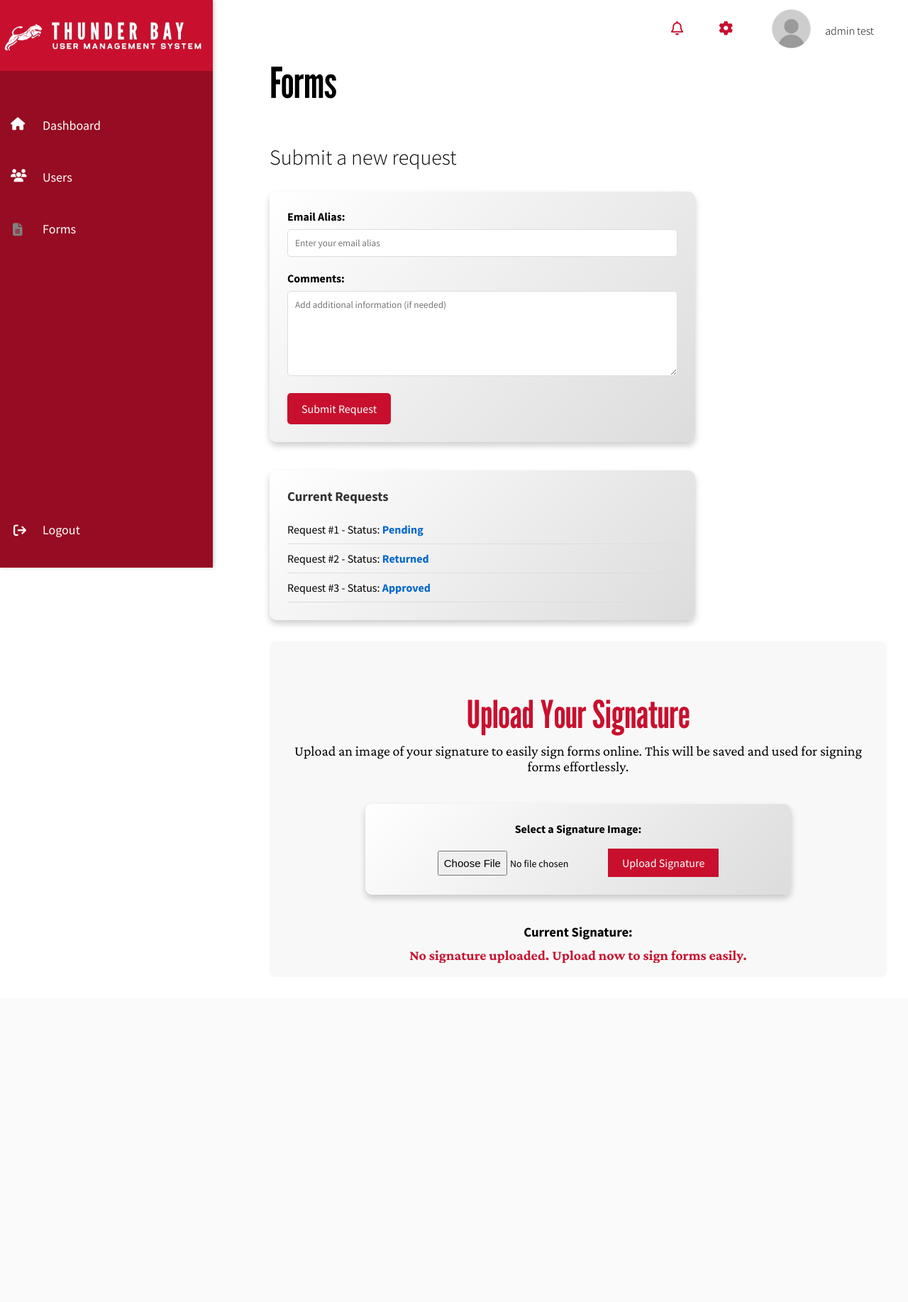
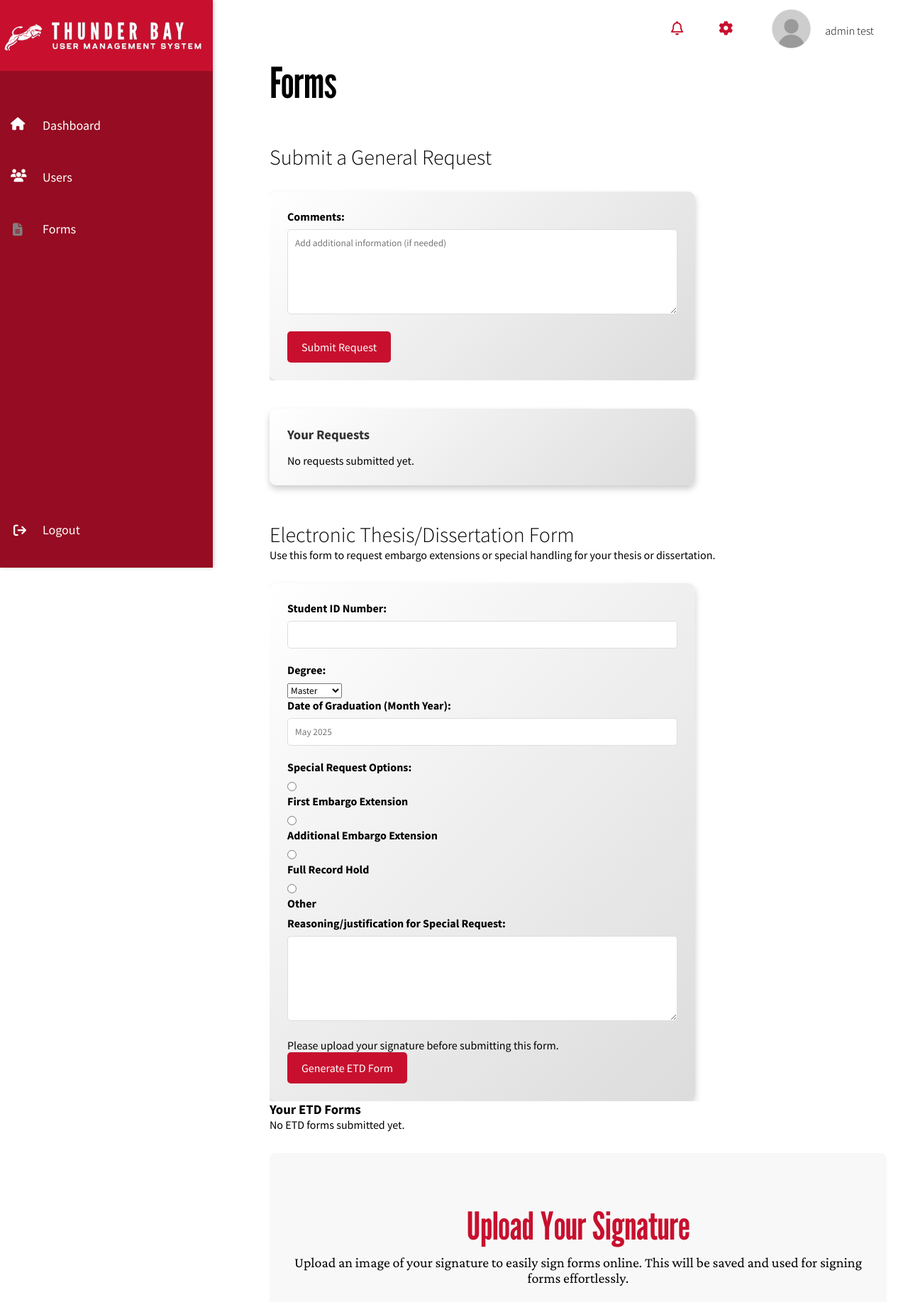
Before and after one commit to JosephRGonzalez/Project-v0.1-User-Management, a Django app: page /upload-signature/ in a window 1280 px wide. Shown: the top 1835 px of the page at 71% size. Before the commit the page ends 1357 px from the top, so only its background shows below. Run offline with Django 4.2, Linux system fonts and the light colour scheme; a user stored in the database is signed in; some libraries are stand-ins or nearby versions.

Commit message:
Electronic Thesis/Dissertation Form

```diff
--- a/templates/approval_requests.html
+++ b/templates/approval_requests.html
@@ -15,7 +15,6 @@
     <link href="https://fonts.googleapis.com/css2?family=Crimson+Pro:ital,wght@0,400;0,600;0,700;1,400;1,600;1,700&family=League+Gothic&family=Source+Sans+Pro:ital,wght@0,300;0,400;0,700;0,900;1,300;1,400;1,700;1,900&display=swap" rel="stylesheet">
 </head>
 
-
 <body>
     <!-- Navbar -->
     <nav class="navbar">
@@ -31,9 +30,8 @@
 
     <!-- Sidebar -->
     <div class="sidebar">
-
-        <div class = "logoContainer">
-            <img class = "logo" src="{% static 'images/logo2.png' %}" alt="logo">
+        <div class="logoContainer">
+            <img class="logo" src="{% static 'images/logo2.png' %}" alt="logo">
         </div>
 
         <div class="sidebar-content">
@@ -44,42 +42,136 @@
 
         <div class="logout-container">
             <a href="{% url 'logout' %}" class="logout-btn">Logout</a>
-            <i id = "logoutIcon" class="fa-solid fa-arrow-right-from-bracket"></i>
+            <i id="logoutIcon" class="fa-solid fa-arrow-right-from-bracket"></i>
         </div>
-
     </div>
-
 
     <!-- Main content -->
     <div class="main-content">
         <h1>Forms</h1>
-        <h2>Submit a new request</h2>
 
+        {% if messages %}
+        <div class="messages">
+            {% for message in messages %}
+            <div class="message {% if message.tags %}{{ message.tags }}{% endif %}">{{ message }}</div>
+            {% endfor %}
+        </div>
+        {% endif %}
 
-
-
+        <!-- General Request Form -->
+        <div class="form-section">
+            <h2>Submit a General Request</h2>
             <form method="POST" action="{% url 'submit_request' %}">
                 {% csrf_token %}
-            <label for="email_alias">Email Alias:</label>
-            <input type="text" id="email_alias" name="email_alias" placeholder="Enter your email alias" required>
 
                 <label for="comments">Comments:</label>
                 <textarea id="comments" name="comments" placeholder="Add additional information (if needed)"></textarea>
 
                 <input type="submit" class="submit-btn" value="Submit Request">
             </form>
-
-        <div class="request-status">
-            <h3>Current Requests</h3>
-            <ul>
-                <li>Request #1 - Status: <span class="status">Pending</span></li>
-                <li>Request #2 - Status: <span class="status">Returned</span></li>
-                <li>Request #3 - Status: <span class="status">Approved</span></li>
-            </ul>
         </div>
 
+        <!-- Request Status -->
+        <div class="request-status">
+            <h3>Your Requests</h3>
+            {% if user_requests %}
+                <ul>
+                    {% for request in user_requests %}
+                        <li>
+                            Request #{{ request.id }} -
+                            Status: <span class="status status-{{ request.status }}">{{ request.get_status_display }}</span>
+                            <span class="date">{{ request.created_at|date:"M d, Y" }}</span>
+                            {% if request.status == 'approved' and request.pdf_document %}
+                                <a href="{{ request.pdf_document.url }}" class="download-link" target="_blank">Download PDF</a>
+                            {% endif %}
+                        </li>
+                    {% endfor %}
+                </ul>
+            {% else %}
+                <p>No requests submitted yet.</p>
+            {% endif %}
+        </div>
 
+        <!-- ETD Form Section -->
+        <div class="etd-form-section">
+            <h2>Electronic Thesis/Dissertation Form</h2>
+            <p>Use this form to request embargo extensions or special handling for your thesis or dissertation.</p>
 
+            <form method="POST" action="{% url 'create_etd_form' %}" class="etd-form">
+                {% csrf_token %}
+
+                <div class="form-group">
+                    <label for="student_id_number">Student ID Number:</label>
+                    <input type="text" id="student_id_number" name="student_id_number" required>
+                </div>
+
+                <div class="form-group">
+                    <label for="degree_type">Degree:</label>
+                    <select id="degree_type" name="degree_type" required>
+                        <option value="masters">Master</option>
+                        <option value="doctorate">Doctorate</option>
+                    </select>
+                </div>
+
+                <div class="form-group">
+                    <label for="graduation_date">Date of Graduation (Month Year):</label>
+                    <input type="text" id="graduation_date" name="graduation_date" placeholder="May 2025" required>
+                </div>
+
+                <div class="form-group">
+                    <label>Special Request Options:</label>
+                    <div class="radio-group">
+                        <input type="radio" id="first_extension" name="request_type" value="first_extension" required>
+                        <label for="first_extension">First Embargo Extension</label>
+                    </div>
+                    <div class="radio-group">
+                        <input type="radio" id="additional_extension" name="request_type" value="additional_extension">
+                        <label for="additional_extension">Additional Embargo Extension</label>
+                    </div>
+                    <div class="radio-group">
+                        <input type="radio" id="full_hold" name="request_type" value="full_hold">
+                        <label for="full_hold">Full Record Hold</label>
+                    </div>
+                    <div class="radio-group">
+                        <input type="radio" id="other" name="request_type" value="other">
+                        <label for="other">Other</label>
+                    </div>
+                </div>
+
+                <div class="form-group">
+                    <label for="justification">Reasoning/justification for Special Request:</label>
+                    <textarea id="justification" name="justification" rows="5" required></textarea>
+                </div>
+
+                {% if user.signature %}
+                    <input type="submit" class="submit-btn" value="Generate ETD Form">
+                {% else %}
+                    <p class="warning">Please upload your signature before submitting this form.</p>
+                    <input type="submit" class="submit-btn" value="Generate ETD Form" disabled>
+                {% endif %}
+            </form>
+        </div>
+
+        <!-- ETD Forms List -->
+        <div class="etd-forms-list">
+            <h3>Your ETD Forms</h3>
+            {% if etd_forms %}
+                <ul>
+                    {% for form in etd_forms %}
+                        <li>
+                            ETD Form #{{ form.id }} -
+                            {{ form.get_request_type_display }} -
+                            Status: <span class="status status-{{ form.status }}">{{ form.get_status_display }}</span>
+                            {% if form.pdf_document %}
+                                <a href="{{ form.pdf_document.url }}" class="download-link" target="_blank">Download PDF</a>
+                            {% endif %}
+                        </li>
+                    {% endfor %}
+                </ul>
+            {% else %}
+                <p>No ETD forms submitted yet.</p>
+            {% endif %}
+        </div>
 
         <!-- Signature Upload Section -->
         <div class="signature-upload-section">
@@ -102,16 +194,14 @@
                     <img id="signature-preview" src="{{ user.signature.url }}" alt="Uploaded Signature">
 
                     <!-- Delete Signature Form -->
-            <form id = "signature_delete" method="POST" action="{% url 'delete_signature' %}">
+                    <form id="signature_delete" method="POST" action="{% url 'delete_signature' %}">
                         {% csrf_token %}
                         <button type="submit" class="delete-btn">Delete Signature</button>
                     </form>
-            <!-- If there is no signature uploaded -->
                 {% else %}
                     <p class="no-signature-message">No signature uploaded. Upload now to sign forms easily.</p>
                 {% endif %}
             </div>
-
         </div>
 
         <!-- JavaScript for Signature Live Preview -->
@@ -126,10 +216,6 @@
                 reader.readAsDataURL(event.target.files[0]);
             }
         </script>
-
-
     </div>
-
-
 </body>
 </html>
--- a/usr_mgmt_app/urls.py
+++ b/usr_mgmt_app/urls.py
@@ -24,8 +24,8 @@ urlpatterns = [
     path('user/<int:id>/delete/', views.user_delete, name='user_delete'),  # Delete user
     path('user/<int:user_id>/toggle-status/', views.user_toggle_status, name='user_toggle_status'),  # Activate/Deactivate toggle
     path("upload-signature/", upload_signature, name="upload_signature"),  #Signature Upload
-    path('delete_signature/', views.delete_signature, name='delete_signature') #Delete Signature
-
+    path('delete_signature/', views.delete_signature, name='delete_signature'), #Delete Signature
+    path('create-etd-form/', views.create_etd_form_view, name='create_etd_form')
 ]
 
 if settings.DEBUG:
--- a/usr_mgmt_app/views.py
+++ b/usr_mgmt_app/views.py
@@ -10,6 +10,7 @@ from .models import UserProfile, ApprovalRequest, ApprovalStep  # Updated to inc
 from .forms import UserProfileForm
 from django.contrib.auth.decorators import permission_required
 import os
+
 
 
 #Landing Page
@@ -245,7 +246,7 @@ def approve_request_view(request, step_id):
     return render(request, 'approve_request.html', {'step': step})
 @login_required
 def approval_requests_view(request):
-    # Get all requests made by the current user
+    # Get all approval requests made by the current user
     try:
         user_requests = ApprovalRequest.objects.filter(requester=request.user).order_by('-created_at')
 
@@ -258,16 +259,68 @@ def approval_requests_view(request):
         else:
             pending_approvals = None
 
+        # Get ETD forms for this user
+        etd_forms = ETDForm.objects.filter(student=request.user).order_by('-created_at')
+
         context = {
             'user_requests': user_requests,
-            'pending_approvals': pending_approvals
+            'pending_approvals': pending_approvals,
+            'etd_forms': etd_forms
         }
-    except:
-        # If ApprovalRequest model is not yet available, use an empty context
+    except Exception as e:
+        # If models are not yet available, use an empty context
+        print(f"Error in approval_requests_view: {str(e)}")
         context = {}
 
     return render(request, 'approval_requests.html', context)
+from .utils import generate_etd_form
 
+@login_required
+def create_etd_form_view(request):
+    """View for creating an ETD form"""
+    if request.method == 'POST':
+        # Process form submission
+        student_id_number = request.POST.get('student_id_number')
+        degree_type = request.POST.get('degree_type')
+        graduation_date = request.POST.get('graduation_date')
+        request_type = request.POST.get('request_type')
+        justification = request.POST.get('justification')
+
+        try:
+            # Create ETD form
+            etd_form = ETDForm.objects.create(
+                student=request.user,
+                student_id_number=student_id_number,
+                degree_type=degree_type,
+                graduation_date=graduation_date,
+                request_type=request_type,
+                justification=justification,
+                status='pending'
+            )
+
+            # Generate PDF for the form
+            form_data = {
+                'student_id': student_id_number,
+                'degree_type': etd_form.get_degree_type_display(),
+                'graduation_date': graduation_date,
+                'justification': justification,
+            }
+
+            pdf_path = generate_etd_form(request.user.id, form_data)
+            if pdf_path:
+                etd_form.pdf_document = pdf_path
+                etd_form.save()
+                messages.success(request, "ETD form created successfully. You can download it from the list below.")
+            else:
+                messages.warning(request, "ETD form created but PDF generation failed.")
+
+        except Exception as e:
+            messages.error(request, f"Error creating ETD form: {str(e)}")
+            print(f"Error in create_etd_form_view: {str(e)}")
+
+        return redirect('approval_requests')
+
+    return redirect('approval_requests')
 @login_required
 def submit_request_view(request):
     if request.method == 'POST':
```
Also changed, not shown: usr_mgmt_app/models.py (+27 -8 lines), usr_mgmt_app/utils.py (+159 -2 lines), db.sqlite3, usr_mgmt_app/migrations/0006_etdform.py (added), 1 other file. Lines whose indentation alone changed are shown as unchanged.
